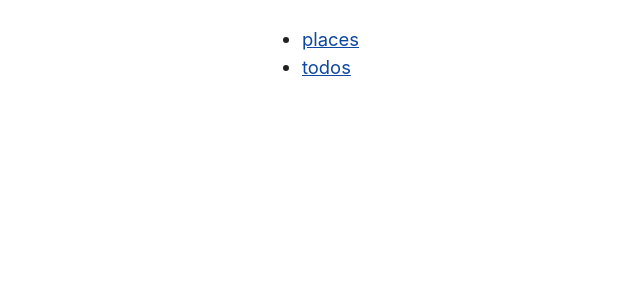
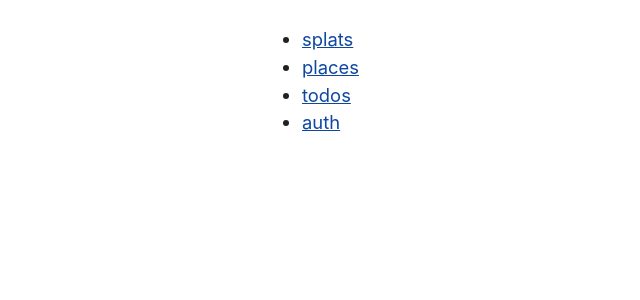
Before and after one commit to tomatrow/instasplat, a SvelteKit app in the folder packages/app/: page / in a window 1280 px wide. Shown: the top 300 px of the page, without its empty margins (18-658 px from the left). Built offline with nearby package versions, Linux system fonts and the light colour scheme.

Commit message:
Cover the routes

```diff
--- a/packages/app/src/routes/+page.svelte
+++ b/packages/app/src/routes/+page.svelte
@@ -1,4 +1,6 @@
 <ul>
+	<li><a href="/splats">splats</a></li>
 	<li><a href="/places">places</a></li>
 	<li><a href="/todos">todos</a></li>
+	<li><a href="/auth">auth</a></li>
 </ul>
```
